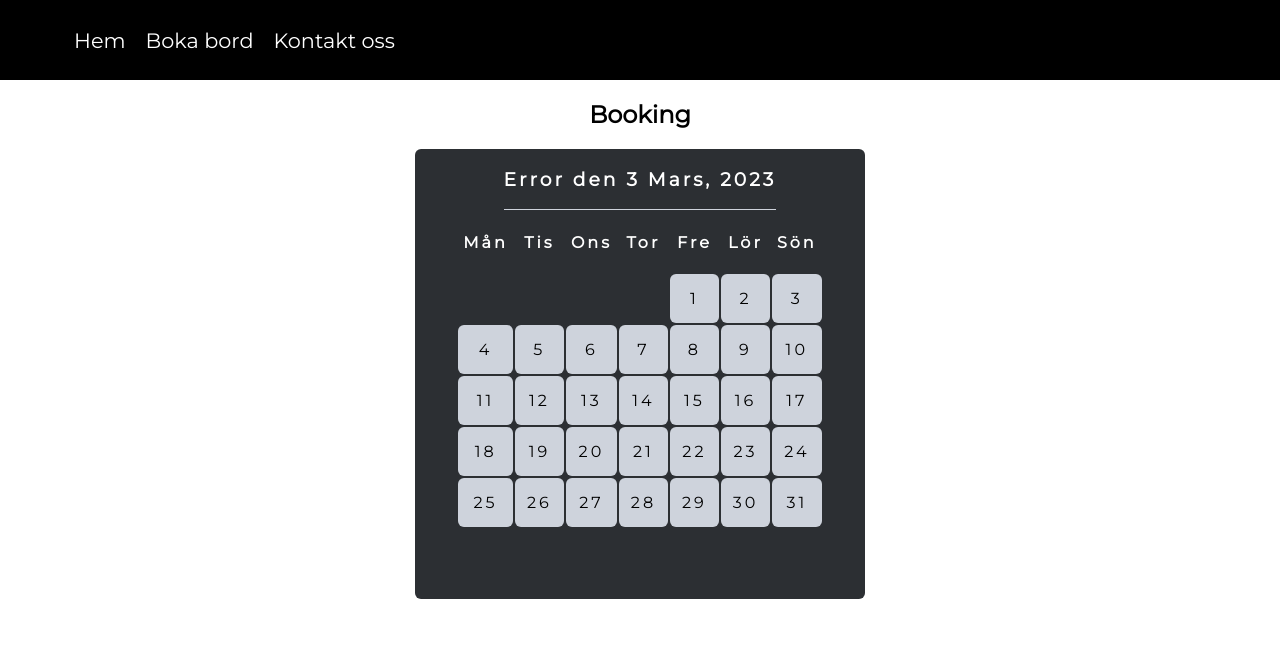
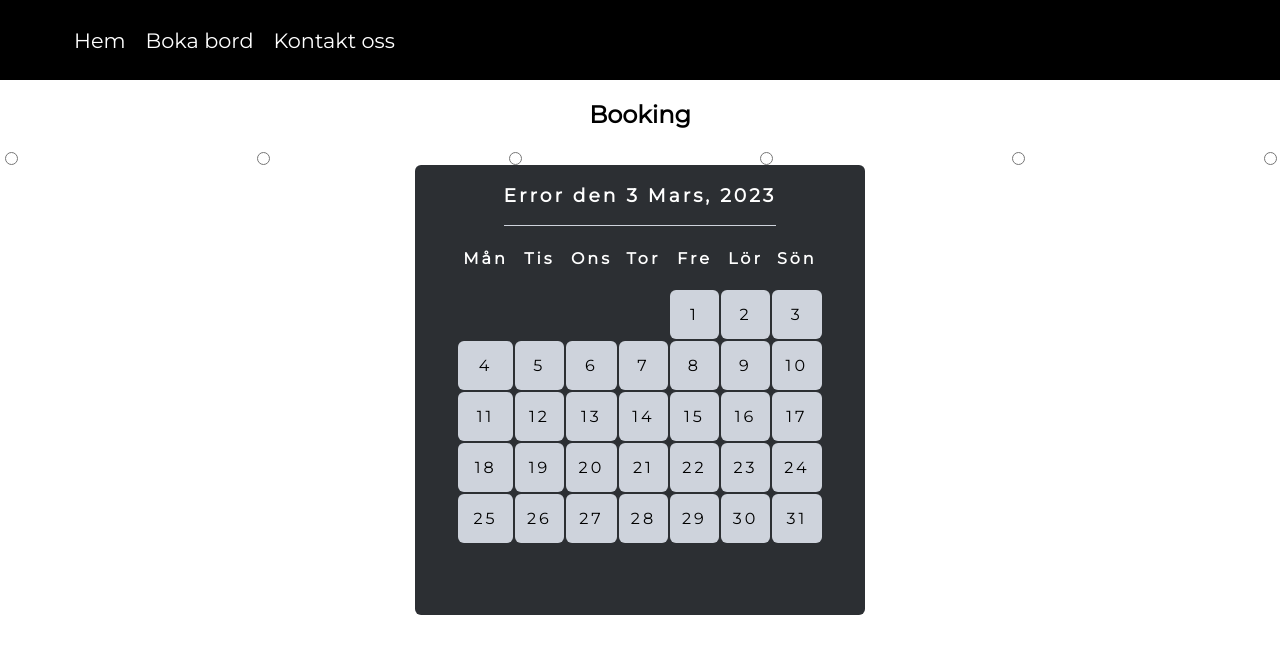
Before and after one commit to mcsahlin/reacturangen, a React (Create React App) app: page /booking in a window 1280 px wide. Shown: the top 654 px of the page. Built offline with nearby package versions, Linux system fonts and the light colour scheme.

Commit message:
Added guestcount radio btns to booking page with bookingcontext

```diff
--- /dev/null
+++ b/src/components/GuestCountSelector.tsx
@@ -0,0 +1,54 @@
+import { GuestCountRadio } from './styled/GuestCountRadio';
+import { GuestCountWrapper } from './styled/Wrappers';
+import { useState, useContext, useEffect } from 'react';
+import { BookingContext } from '../contexts/BookingContext';
+
+export const GuestCountSelector = () => {
+	const [guestCount, setGuestCount] = useState<number>(NaN);
+	const bookingContext = useContext(BookingContext);
+
+	useEffect(() => {
+		bookingContext.setNumberOfGuests(guestCount);
+	}, [guestCount]);
+
+	return (
+		<GuestCountWrapper>
+			<GuestCountRadio
+				value={1}
+				onClick={() => {
+					setGuestCount(1);
+				}}
+			></GuestCountRadio>
+			<GuestCountRadio
+				value={2}
+				onClick={() => {
+					setGuestCount(2);
+				}}
+			></GuestCountRadio>
+			<GuestCountRadio
+				value={3}
+				onClick={() => {
+					setGuestCount(3);
+				}}
+			></GuestCountRadio>
+			<GuestCountRadio
+				value={4}
+				onClick={() => {
+					setGuestCount(4);
+				}}
+			></GuestCountRadio>
+			<GuestCountRadio
+				value={5}
+				onClick={() => {
+					setGuestCount(5);
+				}}
+			></GuestCountRadio>
+			<GuestCountRadio
+				value={6}
+				onClick={() => {
+					setGuestCount(6);
+				}}
+			></GuestCountRadio>
+		</GuestCountWrapper>
+	);
+};
--- /dev/null
+++ b/src/components/styled/GuestCountRadio.tsx
@@ -0,0 +1,16 @@
+import styled from 'styled-components';
+interface IGuestCountSelectorProps {
+	value: number;
+}
+
+//* Guest count selector takes number as props (1-6)
+export const GuestCountRadio = styled.input.attrs(
+	(props: IGuestCountSelectorProps) => ({
+		type: 'radio',
+		name: 'guestCount',
+		value: props.value || NaN,
+		onClick: () => {},
+	})
+)`
+	// style
+`;
--- a/src/components/styled/Wrappers.tsx
+++ b/src/components/styled/Wrappers.tsx
@@ -104,3 +104,9 @@ export const PageWrapper = styled.div`
 		align-items: center;
 	}
 `;
+
+export const GuestCountWrapper = styled.div`
+	width: 100%;
+	display: flex;
+	justify-content: space-between;
+`;
--- a/src/contexts/BookingContext.tsx
+++ b/src/contexts/BookingContext.tsx
@@ -16,7 +16,7 @@ interface INewBookingContext {
 }
 // export const NewBookingProvider = createContext<INewBookingContext>({});
 
-interface IBookingContextType {
+export interface IBookingContextType {
 	date: string;
 	//TODO# Stoppa i datum från fält
 	//* Skapa fält
@@ -32,7 +32,7 @@ interface IBookingContextType {
 	setCustomer: (customer: ICustomer | undefined) => void;
 } //* Innan denna kan användas måste customer registreras
 
-const defaultContextValue: IBookingContextType = {
+export const defaultContextValue: IBookingContextType = {
 	date: '',
 	time: '',
 	numberOfGuests: NaN,
--- a/src/pages/Booking.tsx
+++ b/src/pages/Booking.tsx
@@ -2,22 +2,14 @@ import {
 	BookingHeading,
 	BookingContainer,
 } from './../components/styled/BookingPage.style';
-import { BookingContext } from '../contexts/BookingContext';
 import { BookingCalendar } from '../components/BookingCalendar';
-import { useState, useContext } from 'react';
-import { ICustomer } from '../models/IPostCustomer';
-
+import { GuestCountSelector } from '../components/GuestCountSelector';
 export const Booking = () => {
-	const [guestCount, setGuestCount] = useState<number>(NaN);
-	const [date, setDate] = useState<string>();
-	const [customer, setCustomer] = useState<ICustomer>();
-	const bookingData = useContext(BookingContext);
-
 	return (
-		// TEST CODE
 		<>
 			<BookingContainer>
 				<BookingHeading>Booking</BookingHeading>
+				<GuestCountSelector />
 				<BookingCalendar />
 			</BookingContainer>
 		</>
```
